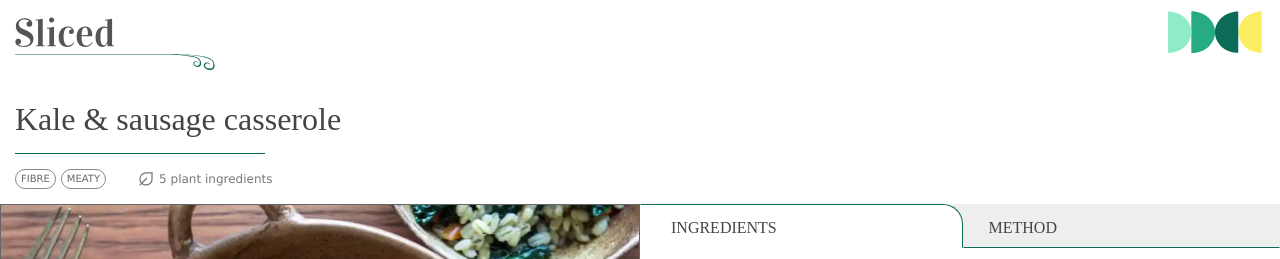
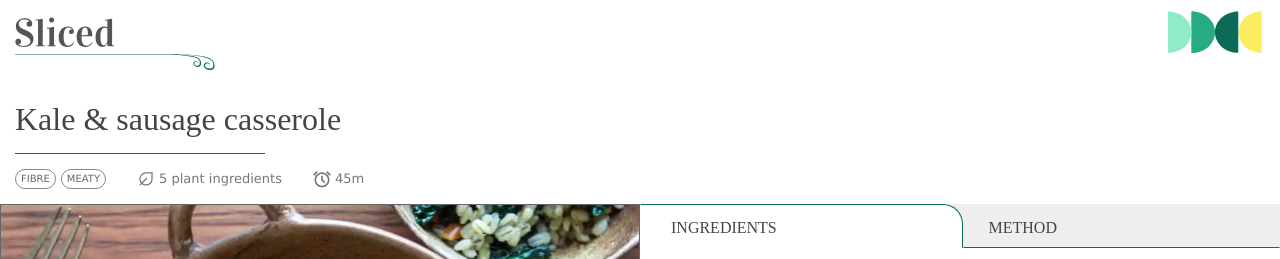
Before and after one commit to jonnywyatt/recipes, a Next.js app: page /recipes/1 in a window 1280 px wide. Shown: the top 259 px of the page. Built offline with nearby package versions, Linux system fonts and the light colour scheme.

Commit message:
Recipe page - move prep time to header

```diff
--- a/src/app/recipes/[id]/page.tsx
+++ b/src/app/recipes/[id]/page.tsx
@@ -22,6 +22,7 @@ export default async function Recipe({ params }: PageProps) {
         <div className={styles.metaDataWrapper}>
           <Tags tags={recipe.tags} />
           <VegCount count={recipe.vegCount} isLarge={true} />
+          <PreparationTime time={recipe.preparationTimeMin} isLarge={true} />
         </div>
       </div>
       <div className={`${grid.fullBleed} ${styles.contentWrapper}`}>
@@ -46,12 +47,6 @@ export default async function Recipe({ params }: PageProps) {
               <List list={recipe.ingredients.main} />
             </TabPanel>
             <TabPanel tab="tab2">
-              <div className={spacing.marginBottom5}>
-                <PreparationTime
-                  time={recipe.preparationTimeMin}
-                  isLarge={true}
-                />
-              </div>
               <List list={recipe.steps} />
             </TabPanel>
           </Tabs>
--- a/src/components/VegCount/styles.module.scss
+++ b/src/components/VegCount/styles.module.scss
@@ -9,4 +9,7 @@
   font-size: var(--font-size-12);
   color: var(--grey-3b);
   white-space: nowrap;
+  .wrapperLarge & {
+    font-size: var(--font-size-13);
+  }
 }
```
